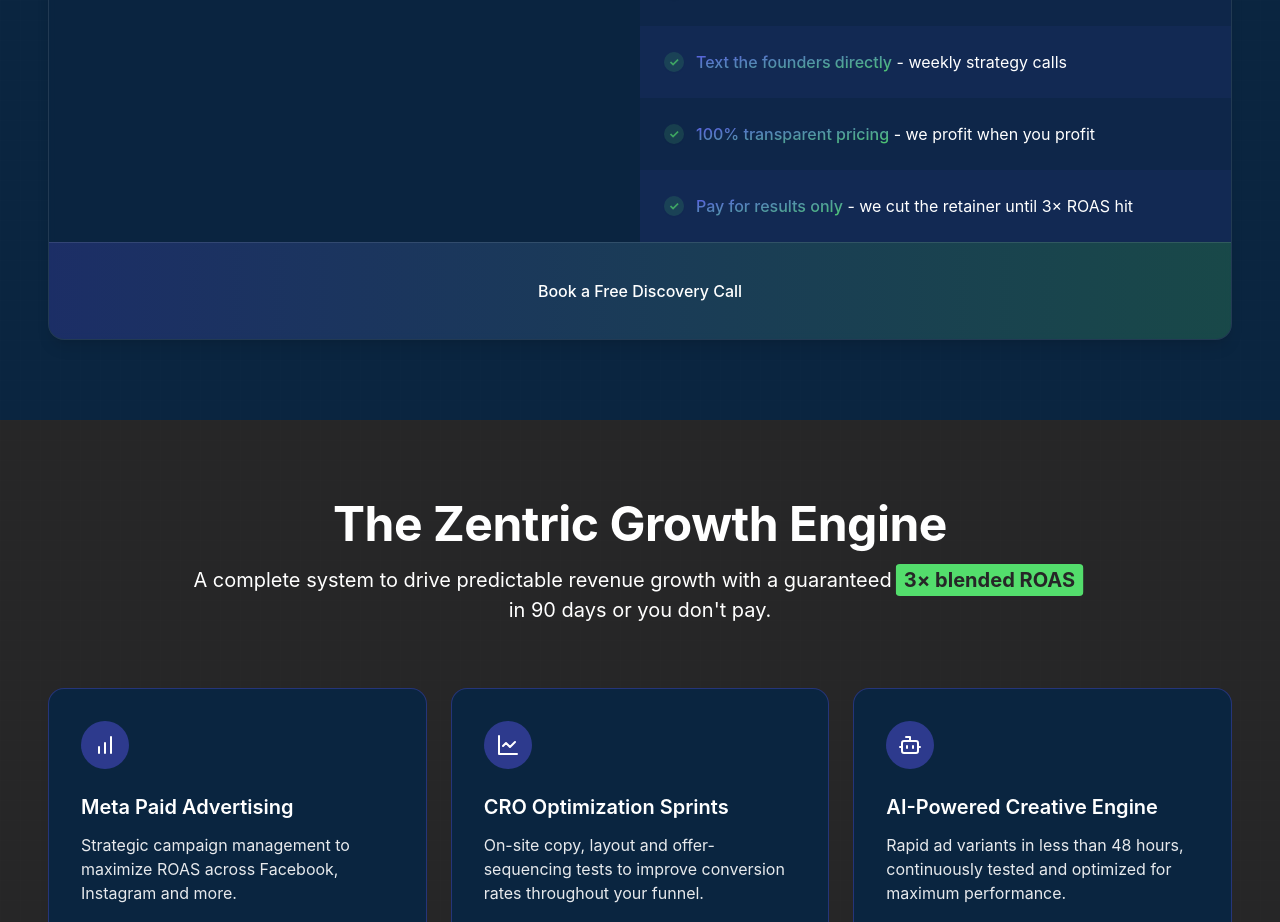
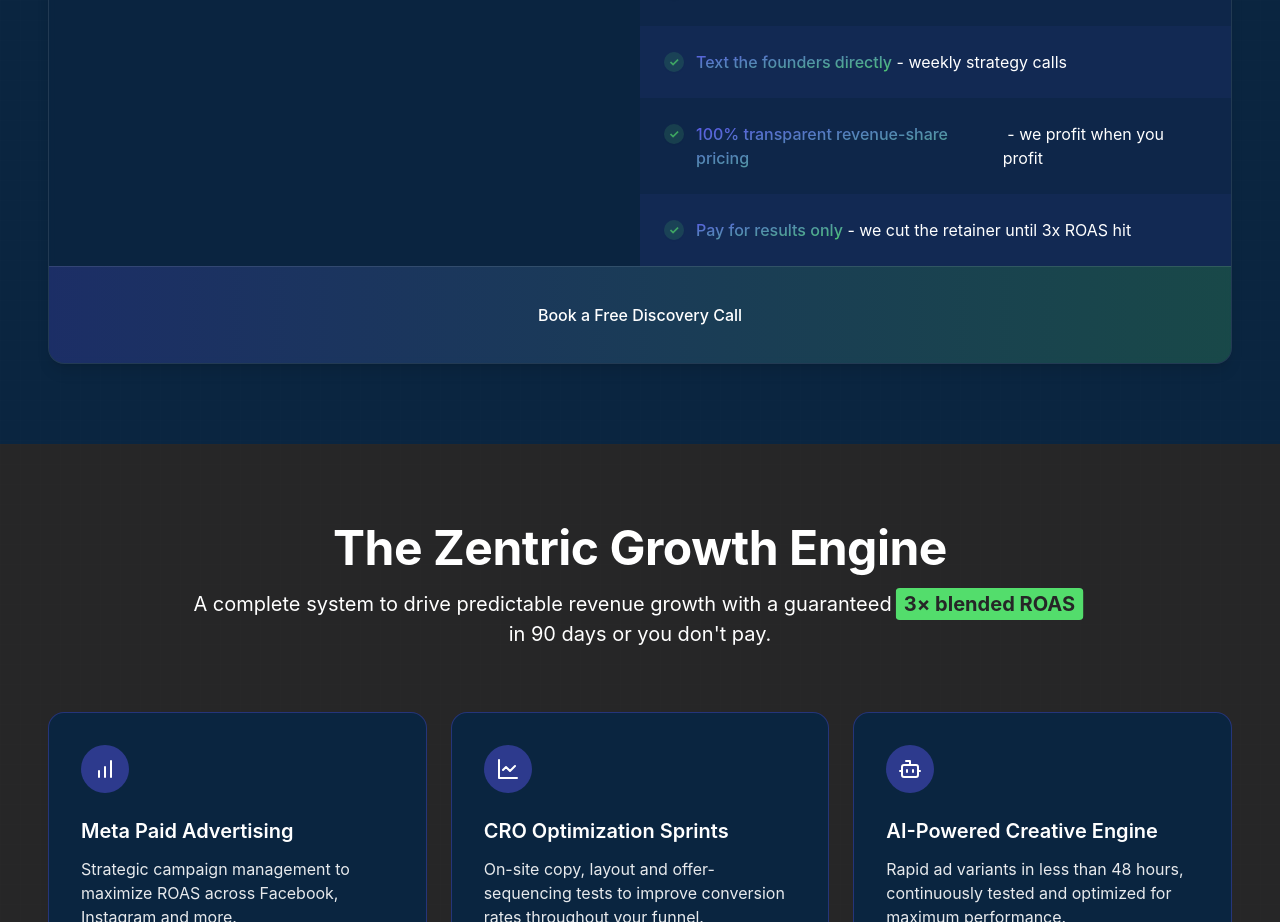
Before and after one commit to datagekko/zentric-digital, a Next.js app: page / in a window 1280 px wide. Shown: the part 1340-2262 px from the top of the page. Built offline with nearby package versions, Linux system fonts and the light colour scheme.

Commit message:
Update PasSlab.tsx pricing text

```diff
--- a/app/components/sections/PasSlab.tsx
+++ b/app/components/sections/PasSlab.tsx
@@ -134,7 +134,7 @@
     {
       traditional: "20% commission on ad spend + monthly fees",
       zentric: {
-        main: "100% transparent pricing ",
+        main: "100% transparent revenue-share pricing ",
         highlight: "- we profit when you profit"
       }
     },
@@ -142,7 +142,7 @@
       traditional: "€8k+ monthly retainer regardless of results",
       zentric: {
         main: "Pay for results only ",
-        highlight: "- we cut the retainer until 3× ROAS hit"
+        highlight: "- we cut the retainer until 3x ROAS hit"
       }
     }
   ];
```
